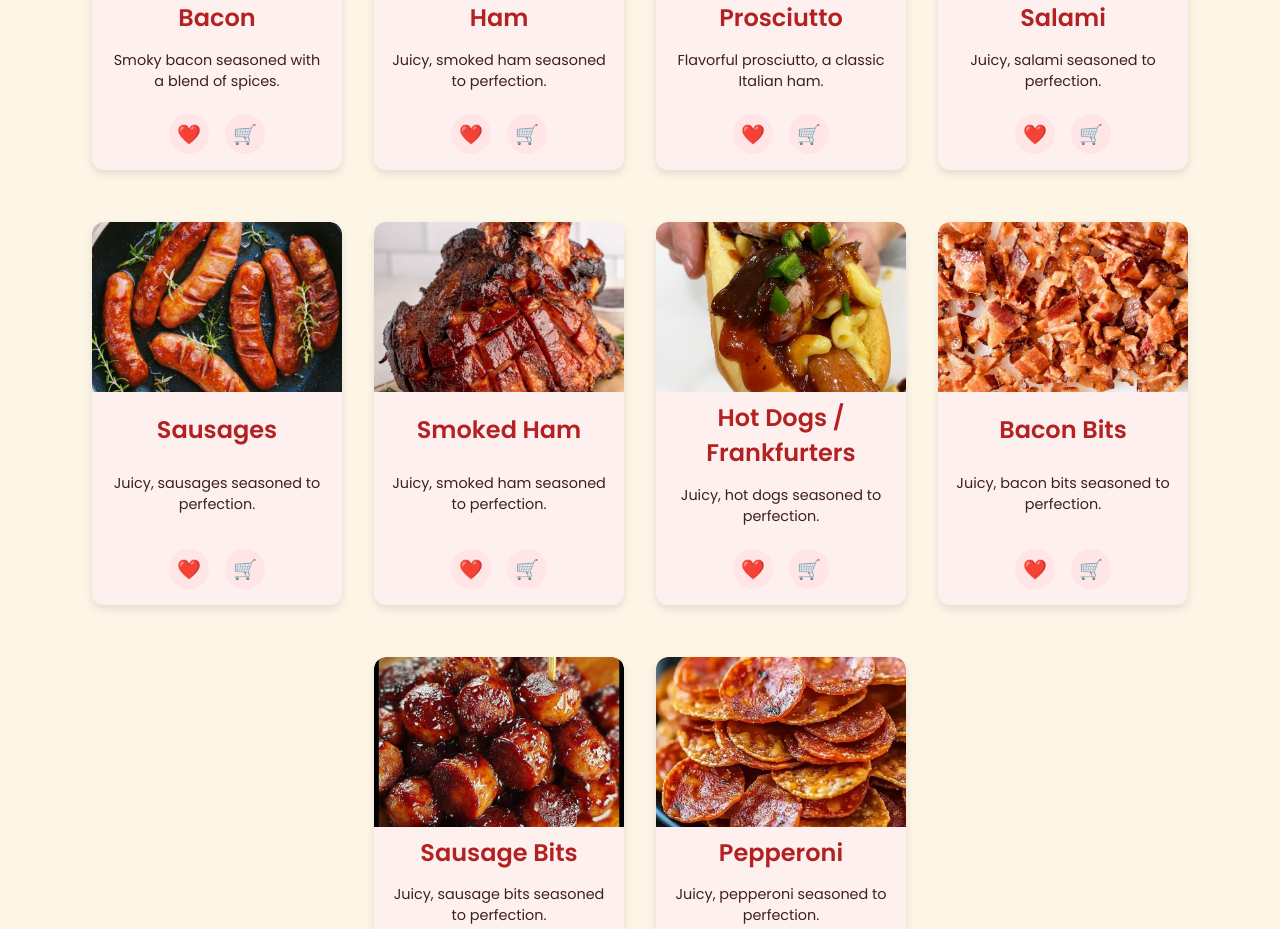
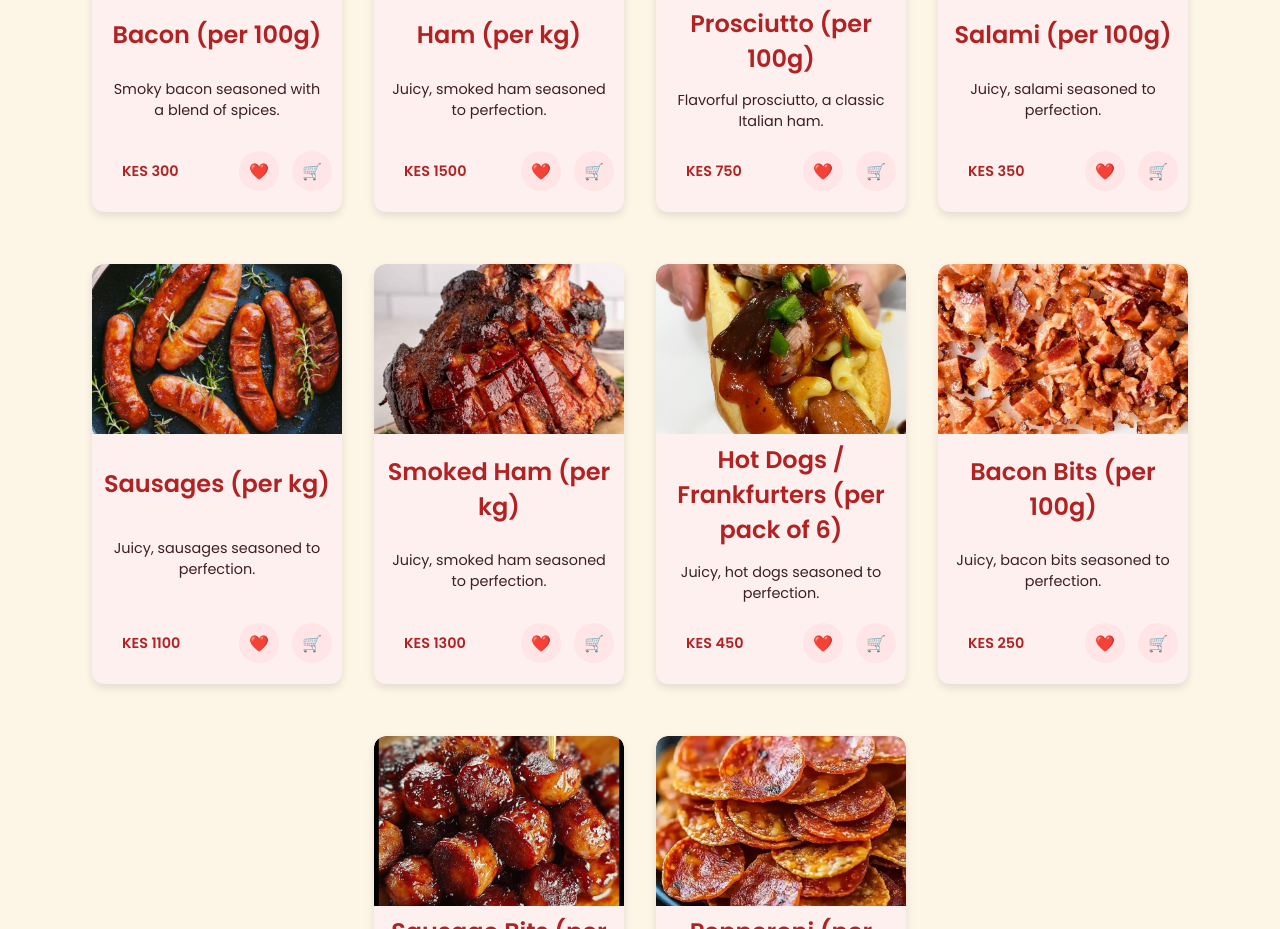
Before and after one commit to CarlosBavon/PorkyDelights, a React (Create React App) app: page /menu in a window 1280 px wide. Shown: the part 1871-2800 px from the top of the page. Built offline with nearby package versions, Linux system fonts and the light colour scheme.

Commit message:
Adding Prices to Products

```diff
--- a/src/pages/DishDetail.js
+++ b/src/pages/DishDetail.js
@@ -36,7 +36,7 @@ const DishDetail = () => {
     <li>🍴 Perfectly seasoned</li>
     <li>💯 Porky satisfaction guaranteed</li>
   </ul>
-  <button className="order-btn">Order Now</button>
+  <button className="order-btn" onClick={() => navigate("/menu")}>Order Now</button>
     <div className="dish-actions">
   <button className="fav-btn" onClick={() => {
     addToFavorites(dish);
--- a/src/pages/Menu.js
+++ b/src/pages/Menu.js
@@ -41,51 +41,61 @@ import Sisig from '../images/sisig.jpeg'
 const freshporkcuts = [
   {
     name: "Pork Chop",
+    price: 900,
     image: PorkChops,
     description: "Juicy, grilled pork chop seasoned to perfection."
   },
   {
     name: "Pork Ribs",
+    price: 600,
     image: PorkRibs,
     description: "Tender ribs glazed in sticky BBQ sauce."
   },
   {
     name: "Pork Belly",
+    price: 750,
     image: PorkBelly,
     description: "Soft and tender pork belly, perfect for grilling."
   },
   {
     name: "Pork Tenderloin",
+    price: 1200,
     image: PorkTenderloin,
     description: "Savory tenderloin, a classic pork cut."
   },
   {
     name: "Pork Shoulder",
+    price: 700,
     image: PorkShoulder,
     description: "Flavorful pork shoulder, a hearty option."
   },
   {
     name: "Pork Loin",
+    price: 1000,
     image: PorkLoin,
     description: "Rich and flavorful pork loin, a hearty option."
   },
   {
     name: "Baby Back Ribs",
+    price: 850,
     image: BabyBackRibs,
     description: "Soft and tender baby back ribs, perfect for grilling."
   },
   {
     name: "Pork Hocks",
+    price: 450,
     image: PorkHock,
     description: "Tender pork hocks, a classic pork cut."
   },
   {
     name: "Pork Jowls",
+    price: 500,
     image: PorkJowl,
     description: "Soft and tender pork jowls, perfect for grilling."
   },
   {
     name: "Pork Trotters",
+    price: 350,
     image: PorkTrotters,
     description: "Flavorful pork trotters, a hearty option."
   },
@@ -93,52 +103,62 @@ const freshporkcuts = [
 
 const processedPork = [
   {
-    name: "Bacon",
+    name: "Bacon (per 100g)",
+    price: 300,
     image: Bacon,
     description: "Smoky bacon seasoned with a blend of spices."
   },
   {
-    name: "Ham",
+    name: "Ham (per kg)",
+    price: 1500,
     image: Ham,
     description: "Juicy, smoked ham seasoned to perfection."
   },
   {
-    name: "Prosciutto",
+    name: "Prosciutto (per 100g)",
+    price: 750,
     image: Prosciutto,
     description: "Flavorful prosciutto, a classic Italian ham."
   },
   {
-    name: "Salami",
+    name: "Salami (per 100g)",
+    price: 350,
     image: Salami,
     description: "Juicy, salami seasoned to perfection."
   },
   {
-    name: "Sausages",
+    name: "Sausages (per kg)",
+    price: 1100,
     image: Sausages,
     description: "Juicy, sausages seasoned to perfection."
   },
   {
-    name: "Smoked Ham",
+    name: "Smoked Ham (per kg)",
+    price: 1300,
     image: SmokedHam,
     description: "Juicy, smoked ham seasoned to perfection."
   },
   {
-    name: "Hot Dogs / Frankfurters",
+    name: "Hot Dogs / Frankfurters (per pack of 6)",
+    price: 450,
     image: HotDog,
     description: "Juicy, hot dogs seasoned to perfection."
   },
   {
-    name: "Bacon Bits",
+    name: "Bacon Bits (per 100g)",
+    price: 250,
     image: BaconBits,
     description: "Juicy, bacon bits seasoned to perfection."
   },
   {
-    name: "Sausage Bits",
+    name: "Sausage Bits (per 100g)",
+    price: 300,
     image: SausageBits,
     description: "Juicy, sausage bits seasoned to perfection."
   },
   {
-    name: "Pepperoni",
+    name: "Pepperoni (per 100g)",
+    price: 400,
     image: Pepperoni,
     description: "Juicy, pepperoni seasoned to perfection."
   },
@@ -147,51 +167,61 @@ const processedPork = [
 const internationalPork = [
   {
     name: "Pulled Pork",
+    price: 1200,
     image: PulledPork,
     description: "Slow-cooked, shredded pork."
   },
   {
     name: "Carnitas",
+    price: 1000,
     image: Carnitas,
     description: "Mexican braised & fried pork."
   },
   {
-    name: "Lechón",
+    name: "Lechón (whole pig)",
+    price: 22000,
     image: Lechon,
     description: "Whole roasted pig (popular in Spain/Philippines)."
   },
   {
-    name: "Char Siu",
+    name: "Char Siu (per kg)",
+    price: 1600,
     image: CharSiu,
     description: "Chinese BBQ pork, marinated & grilled."
   },
   {
     name: "Tonkatsu",
+    price: 1300,
     image: Tonkatsu,
     description: "Japanese breaded pork cutlet."
   },
   {
-    name: "Pork Dumplings",
+    name: "Pork Dumplings (per piece)",
+    price: 100,
     image: PorkDumplings,
     description: "Chinese dumplings filled with minced pork."
   },
   {
-    name: "Pork Rinds",
+    name: "Pork Rinds (per bag)",
+    price: 350,
     image: PorkRinds,
     description: "Pork rinds, fried pork skin."
   },
   {
     name: "Cassoulet",
+    price: 1500,
     image: Cassoulet,
     description: "French stew with pork, beef, and vegetables."
   },
   {
     name: "Feijoada",
+    price: 1200,
     image: Feijoada,
     description: "Brazilian stew with pork, beans, and vegetables."
   },
   {
     name: "Sisig",
+    price: 900,
     image: Sisig,
     description: "Filipino stew with pork, vegetables, and spices."
   }
@@ -227,7 +257,7 @@ const Menu = () => {
 
       <h1>Our Porky Menu</h1>
 
-      <h4>Fresh Pork Cuts & Products:</h4>
+      <h4>Fresh Pork Cuts & Products (Per Kg):</h4>
       <div className="menu-grid">
         {freshporkcuts.map((dish, index) => (
         <div className="menu-card" key={index} onClick={() => handleClick(dish)}>
@@ -235,6 +265,8 @@ const Menu = () => {
           <h2>{dish.name}</h2>
           <p>{dish.description}</p>
 
+          <div className="menu-price">
+            <p className="price">KES {dish.price}</p>
             <div className="menu-buttons">
               <button
                 className="favs-btn"
@@ -258,6 +290,8 @@ const Menu = () => {
               </button>
             </div>
           </div>
+
+        </div>
       ))}
       </div>
 
@@ -269,6 +303,8 @@ const Menu = () => {
           <h2>{dish.name}</h2>
           <p>{dish.description}</p>
 
+          <div className="menu-price">
+            <p className="price">KES {dish.price}</p>
             <div className="menu-buttons">
               <button
                 className="favs-btn"
@@ -292,10 +328,12 @@ const Menu = () => {
               </button>
             </div>
           </div>
+
+        </div>
       ))}
       </div>
 
-      <h4>International Pork Dishes:</h4>
+      <h4>International Pork Dishes (Per Serving):</h4>
       <div className="menu-grid">
         {internationalPork.map((dish, index) => (
         <div className="menu-card" key={index} onClick={() => handleClick(dish)}>
@@ -303,6 +341,8 @@ const Menu = () => {
           <h2>{dish.name}</h2>
           <p>{dish.description}</p>
 
+          <div className="menu-price">
+            <p className="price">KES {dish.price}</p>
             <div className="menu-buttons">
               <button
                 className="favs-btn"
@@ -326,6 +366,8 @@ const Menu = () => {
               </button>
             </div>
           </div>
+
+        </div>
       ))}
       </div>
 
--- a/src/styles/FavoritesPage.css
+++ b/src/styles/FavoritesPage.css
@@ -54,6 +54,7 @@
   border-radius: 10px;
   cursor: pointer;
   margin-top: 10px;
+  margin-left: 10px;
 }
 
 .remove-btn:hover {
--- a/src/styles/Menu.css
+++ b/src/styles/Menu.css
@@ -52,8 +52,19 @@
 .menu-buttons {
   display: flex;
   justify-content: center;
-  gap: 1rem;
-  margin-top: 0.5rem;
+  gap: 3px;
+}
+
+.price {
+  color: #b22222;
+  margin-left: 14px;
+}
+
+.menu-price {
+  display: flex;
+  justify-content: space-between;
+  align-items: center;
+  text-align: center;
 }
 
 .cart-btn,
@@ -90,7 +101,7 @@
   background-color: #ffe5e5;
   border: none;
   border-radius: 50%;
-  font-size: 1.2rem;
+  font-size: 1rem;
   width: 40px;
   height: 40px;
   cursor: pointer;
@@ -98,6 +109,7 @@
   display: flex;
   align-items: center;
   justify-content: center;
+  margin-right: 10px;
 
 }
 
```
Lines whose indentation alone changed are shown as unchanged.
